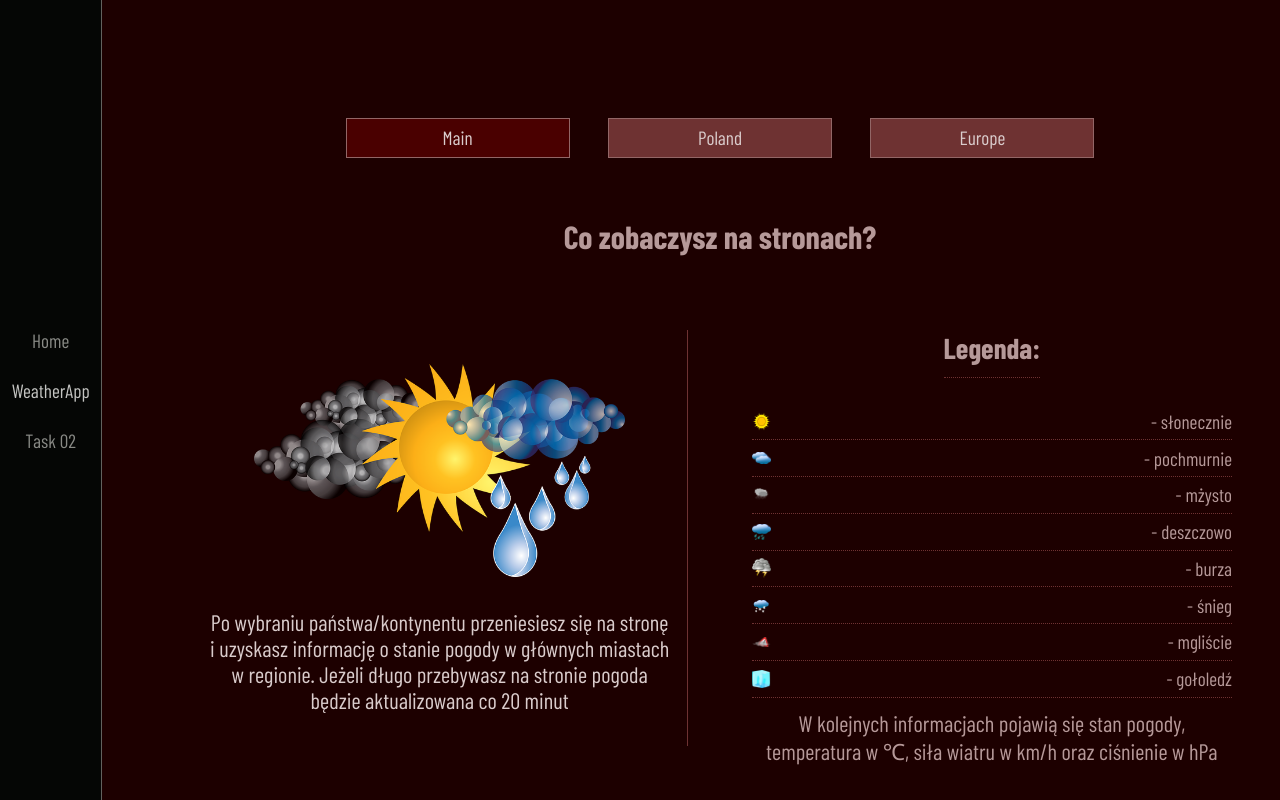
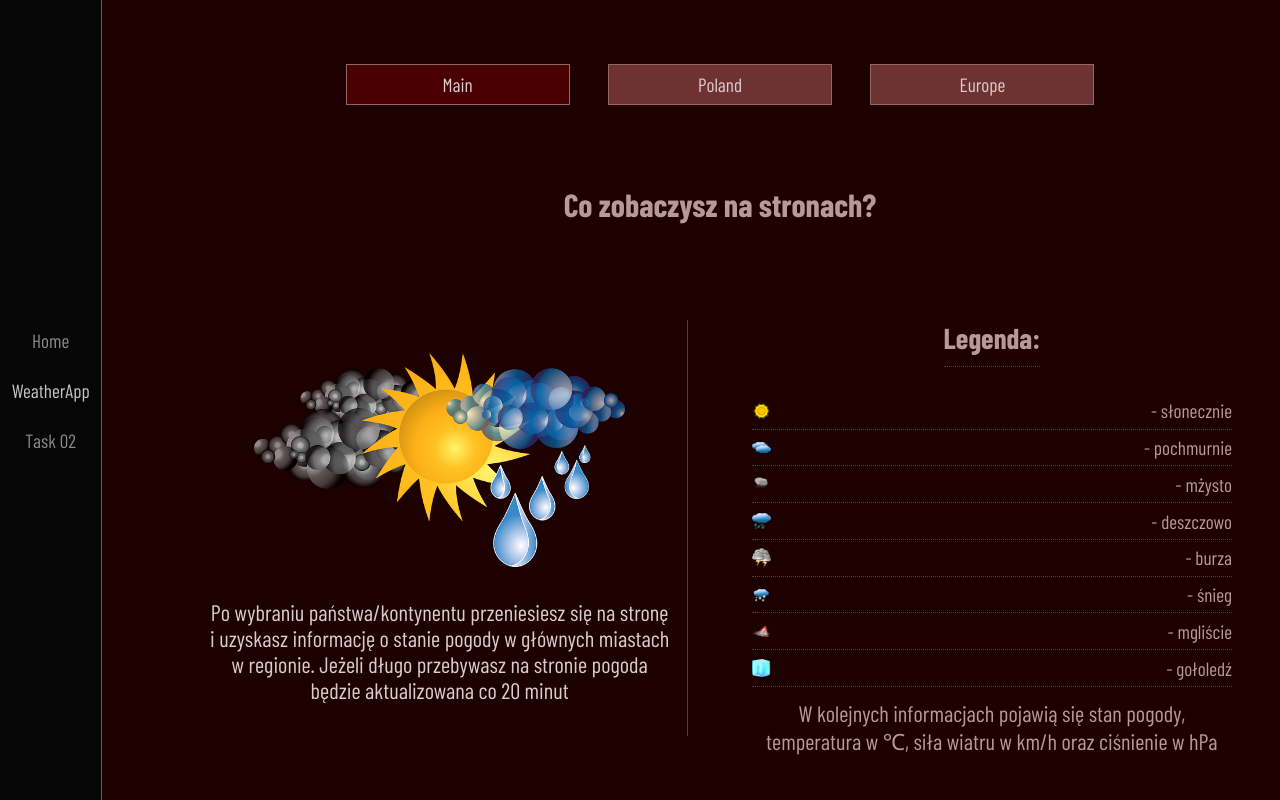
Before and after one commit to Scorpion19702022/01_REACT_VARIOUS_PROJECTS, a React (Create React App) app: page /WeatherApp in a window 1280 px wide. Built offline with nearby package versions, Linux system fonts and the light colour scheme; a web font is replaced by a local one.

Commit message:
corrected styles css for resolution desctop

```diff
--- a/src/Components/WeatherApp/NavWorld.module.css
+++ b/src/Components/WeatherApp/NavWorld.module.css
@@ -21,7 +21,7 @@
 	width: 100%;
 	display: flex;
 	justify-content: center;
-	margin: 6em 0em 1em 0em;
+	margin: 4em 0em 1em 0em;
 }
 
 .btn_active {
@@ -59,3 +59,9 @@
 .into_btn {
 	color: var(--color-darkred01);
 }
+
+@media (min-width: 767.98px) {
+	.nav_links {
+		margin: 2em 0em 1em 0em;
+	}
+}
```
